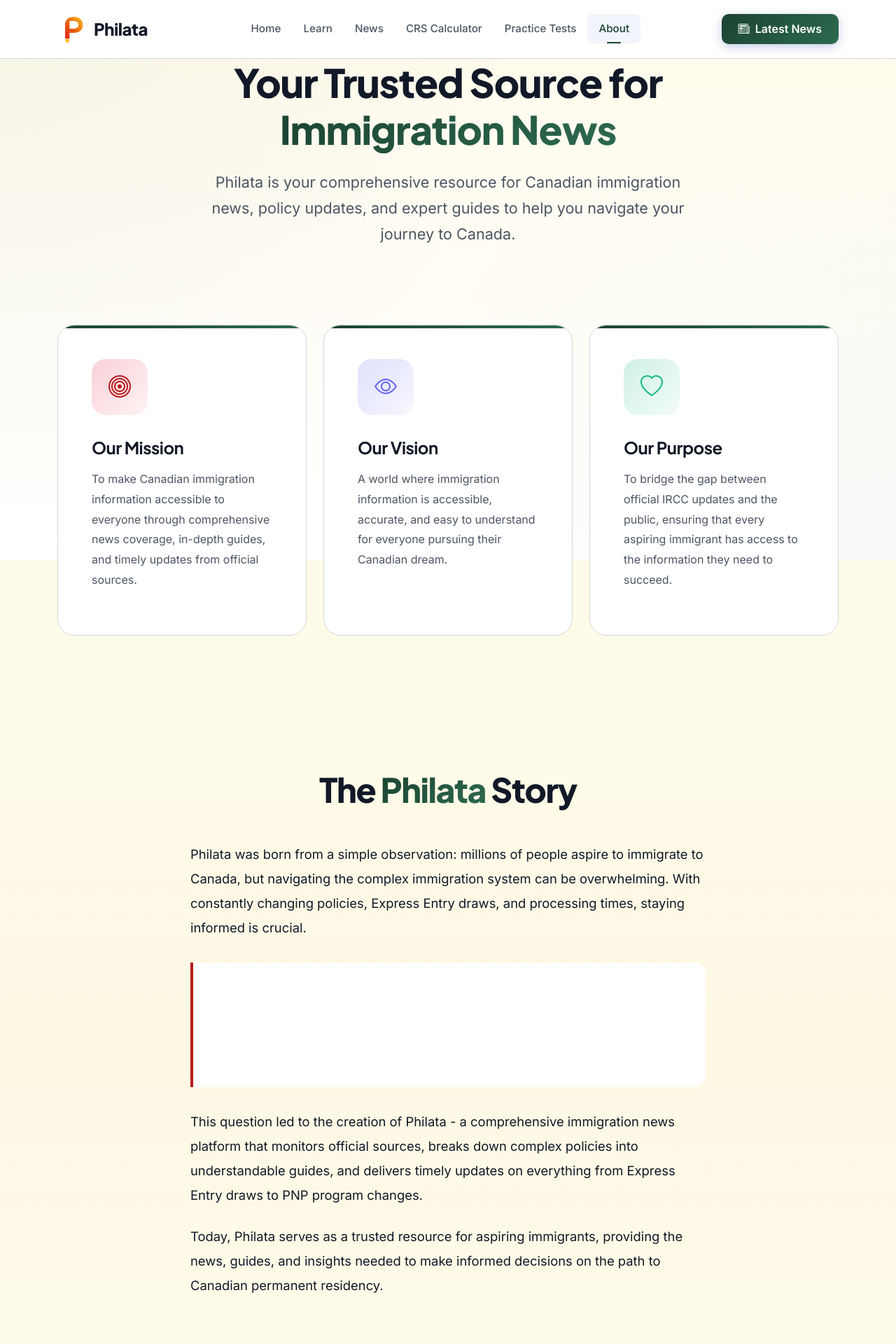
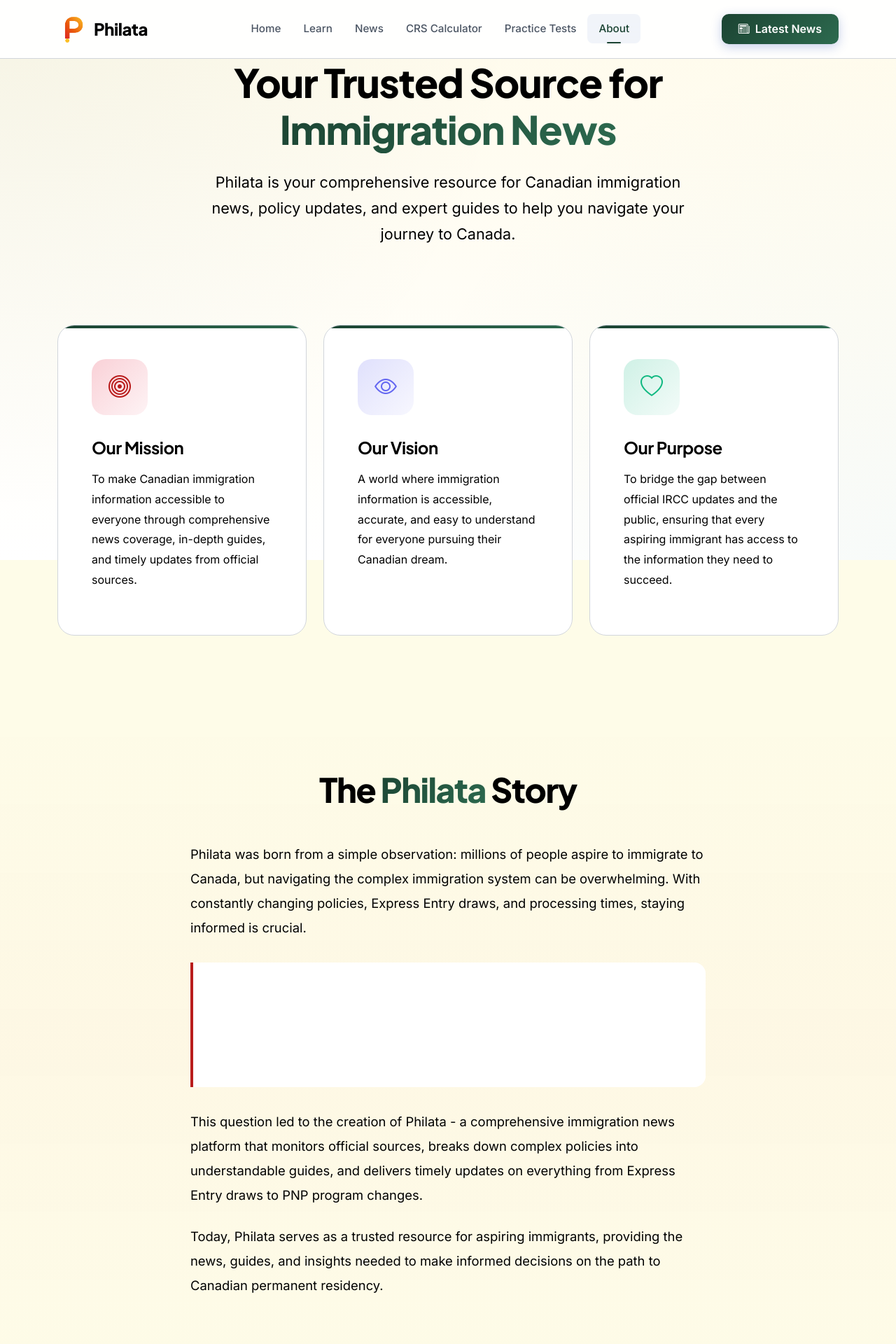
Before and after one commit to aapatel35/philata-website, a Flask app: page /about in a window 1280 px wide. Shown: the top 1920 px of the page at 70% size. Run offline with Flask 3, Linux system fonts and the light colour scheme.

Commit message:
Change all font colors to black for maximum readability
- Set all text variables to #000000
- Updated body, headings, section titles, subtitles
- Changed text-muted to black

🤖 Generated with [Claude Code](https://claude.com/claude-code)

Co-Authored-By: Claude Opus 4.5 <noreply@anthropic.com>

```diff
--- a/templates/base.html
+++ b/templates/base.html
@@ -33,14 +33,14 @@
             --philata-gray-400: #9CA3AF;
             --philata-gray-500: #6B7280;
             --philata-gray-600: #4B5563;
-            --philata-gray-700: #374151;
-            --philata-gray-800: #1F2937;
-            --philata-gray-900: #111827;
+            --philata-gray-700: #000000;
+            --philata-gray-800: #000000;
+            --philata-gray-900: #000000;
             --philata-card: #FFFFFF;
             --philata-card-hover: #FEFCE8;
             --philata-border: #D1D5DB;
-            --philata-text: #111827;
-            --philata-text-muted: #4B5563;
+            --philata-text: #000000;
+            --philata-text-muted: #000000;
             --gradient-primary: linear-gradient(135deg, #1B4332 0%, #2D6A4F 100%);
             --gradient-accent: linear-gradient(135deg, #40916C 0%, #52B788 100%);
             --gradient-maple: linear-gradient(135deg, #B91C1C 0%, #DC2626 100%);
@@ -67,7 +67,7 @@
         body {
             font-family: 'Inter', -apple-system, BlinkMacSystemFont, sans-serif;
             background: var(--philata-light);
-            color: var(--philata-text);
+            color: #000000;
             min-height: 100vh;
             overflow-x: hidden;
             line-height: 1.7;
@@ -348,7 +348,7 @@
             font-family: 'Plus Jakarta Sans', sans-serif;
             font-size: 3rem;
             font-weight: 800;
-            color: var(--philata-gray-900);
+            color: #000000;
             margin-bottom: 1rem;
             line-height: 1.15;
             letter-spacing: -0.03em;
@@ -356,7 +356,7 @@
 
         .section-subtitle {
             font-size: 1.25rem;
-            color: var(--philata-text-muted);
+            color: #000000;
             max-width: 600px;
         }
 
@@ -381,11 +381,11 @@
 
         /* Text utilities */
         .text-muted {
-            color: var(--philata-text-muted) !important;
+            color: #000000 !important;
         }
 
         h1, h2, h3, h4, h5, h6 {
-            color: var(--philata-gray-900);
+            color: #000000;
             font-family: 'Plus Jakarta Sans', sans-serif;
             font-weight: 700;
             letter-spacing: -0.02em;
```
